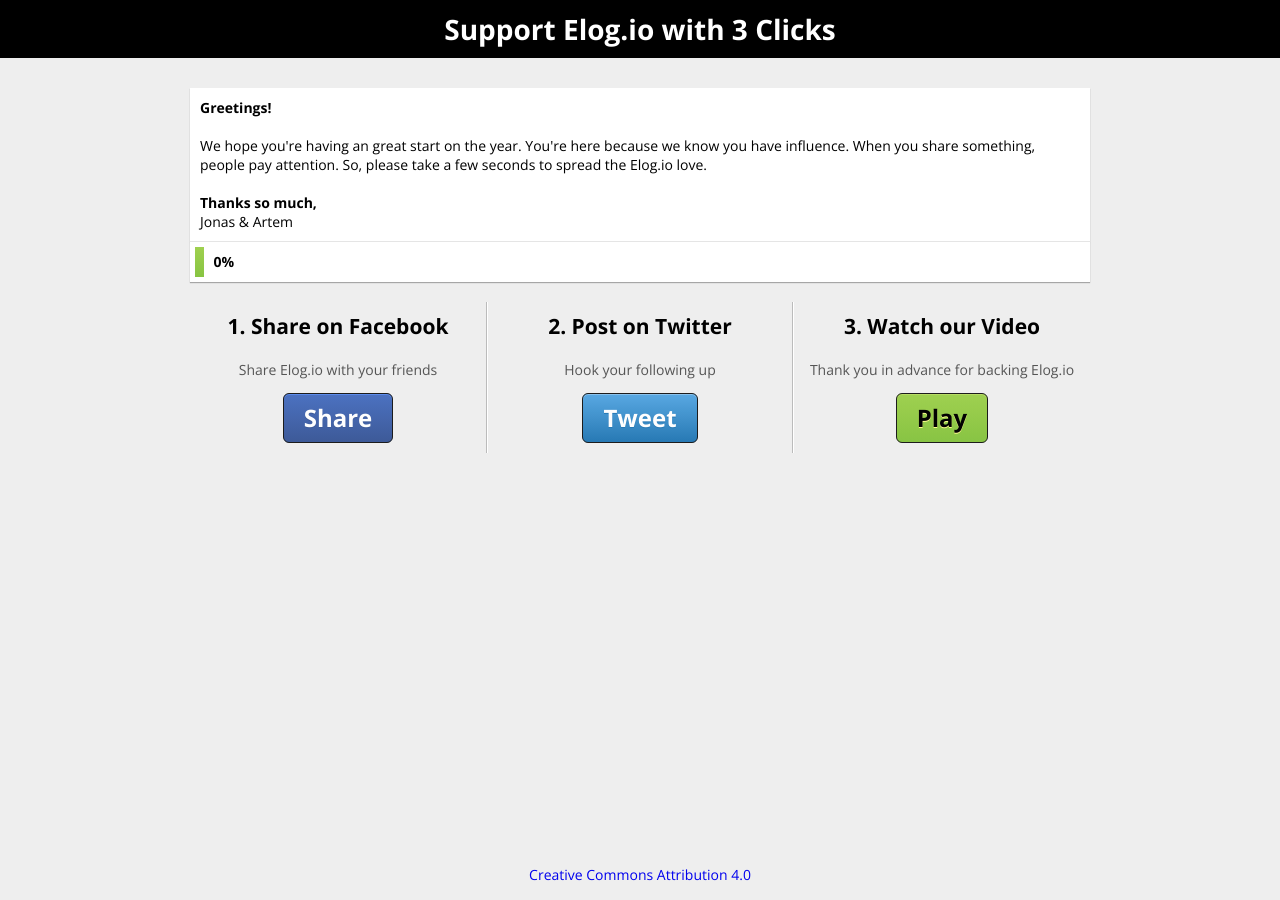
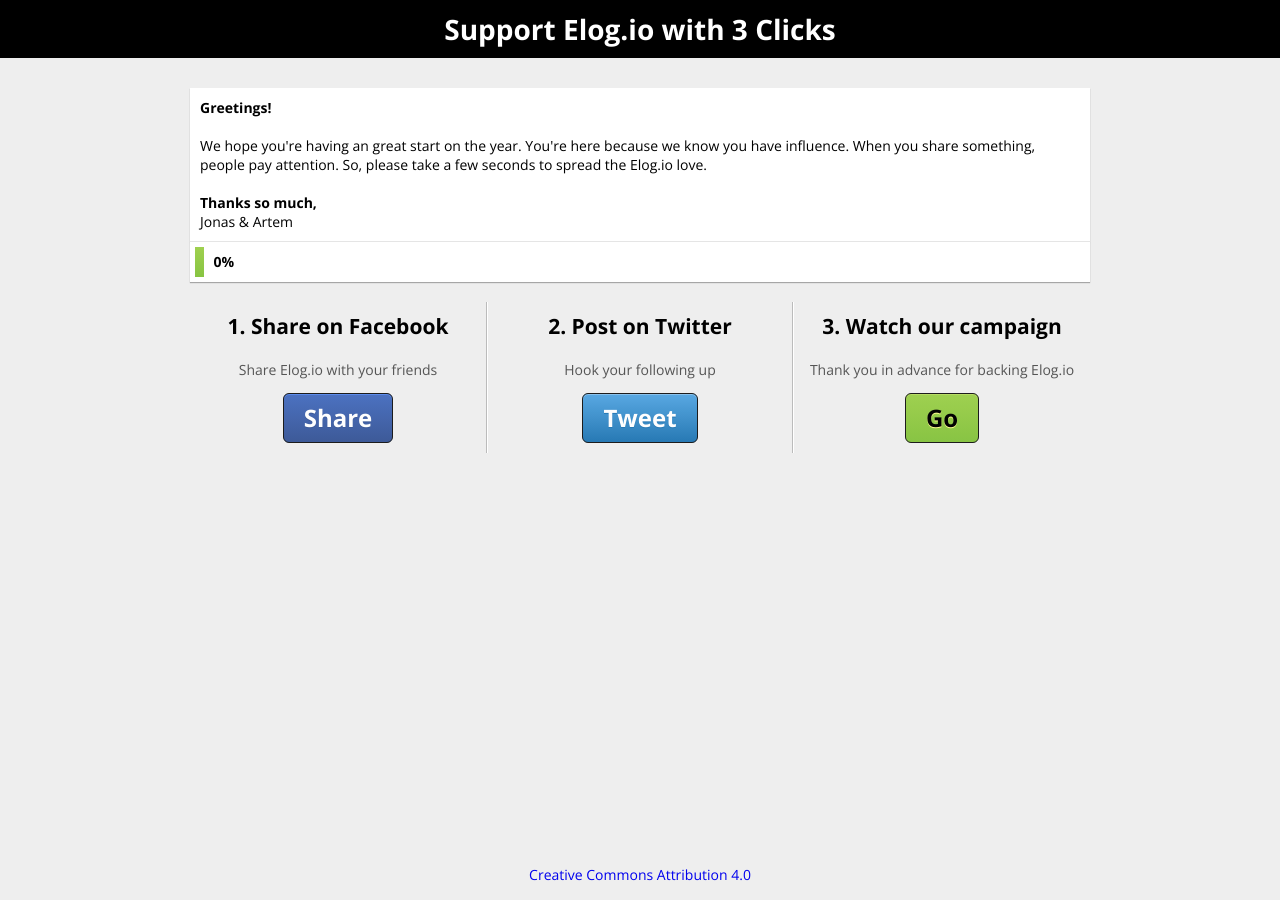
Before and after one commit to commonsmachinery/elogio, a Jekyll site: the page 40m/index.html, which Jekyll copies as it is, in a window 1280 px wide. Built offline with Jekyll 4.4.1, drawn with Linux system fonts in a browser that asks for light colours; nearby versions of some CDN libraries.

Commit message:
Replaced video with campaign link

```diff
--- a/40m/index.html
+++ b/40m/index.html
@@ -35,9 +35,9 @@
                     <button class="twitter">Tweet</button>
                 </li>
                 <li>
-                    <h2>3. Watch our Video</h2>
+                    <h2>3. Watch our campaign</h2>
                     <p>Thank you in advance for backing Elog.io</p>
-                    <button class="play">Play</button>
+                    <button class="play">Go</button>
                 </li>
             </ul>
         </div>
```
